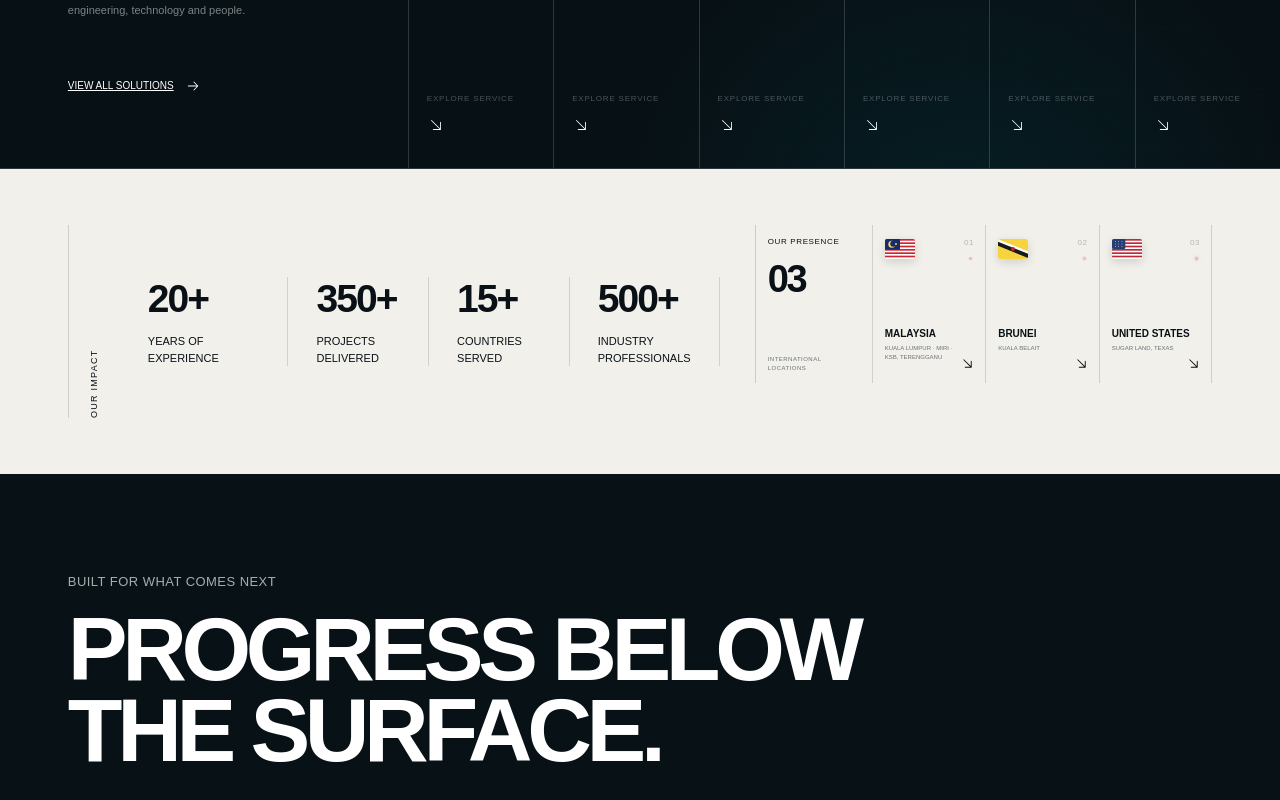
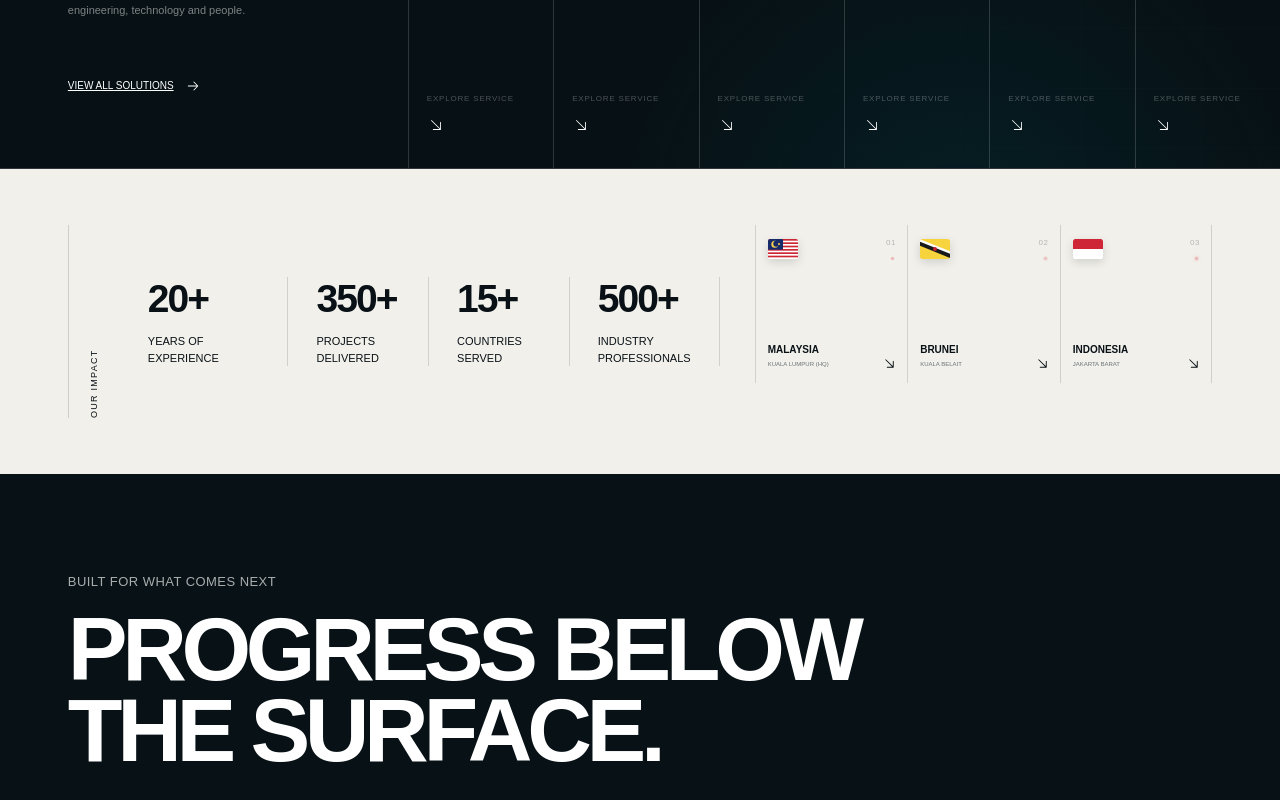
Before and after one commit to maizhakimm/rockoilgroup, a Next.js app: page / in a window 1280 px wide. Shown: the part 952-1752 px from the top of the page. Built offline with nearby package versions, Linux system fonts and the light colour scheme.

Commit message:
Correct presence countries and reveal office details

```diff
--- a/app/components/country-presence.tsx
+++ b/app/components/country-presence.tsx
@@ -24,39 +24,33 @@ function BruneiFlag() {
   );
 }
 
-function UsaFlag() {
+function IndonesiaFlag() {
   return (
     <svg viewBox="0 0 36 24" aria-hidden="true">
       <rect width="36" height="24" rx="2" fill="#fff" />
-      {[0, 4, 8, 12, 16, 20].map((y) => <rect key={y} y={y} width="36" height="2" fill="#bd2939" />)}
-      <rect width="16" height="12" rx="1.5" fill="#263d74" />
-      {[4, 8, 12].map((x) => [3, 6, 9].map((y) => <circle key={`${x}-${y}`} cx={x} cy={y} r=".55" fill="#fff" />))}
+      <path d="M0 2a2 2 0 0 1 2-2h32a2 2 0 0 1 2 2v10H0Z" fill="#ce2537" />
     </svg>
   );
 }
 
 const countries = [
-  { name: "Malaysia", location: "Kuala Lumpur · Miri · KSB, Terengganu", Flag: MalaysiaFlag },
-  { name: "Brunei", location: "Kuala Belait", Flag: BruneiFlag },
-  { name: "United States", location: "Sugar Land, Texas", Flag: UsaFlag },
+  { name: "Malaysia", office: "Kuala Lumpur (HQ)", address: "BO1-A-9, Menara 2, KL Eco City, 3 Jalan Bangsar, 59200 Kuala Lumpur.", Flag: MalaysiaFlag },
+  { name: "Brunei", office: "Kuala Belait", address: "C/O DPS, P.O. Box 557, Kuala Belait, KA1531, Negara Brunei Darussalam.", Flag: BruneiFlag },
+  { name: "Indonesia", office: "Jakarta Barat", address: "C/O PT. Indo Petrogas Energy, Graha Kencana Blok GK, Lantai 2E, Jl. Raya Pejuangan No. 88, 11530.", Flag: IndonesiaFlag },
 ];
 
 export function CountryPresence() {
   return (
     <div className="countryPresence">
-      <div className="presenceHeading">
-        <span>Our presence</span>
-        <strong>03</strong>
-        <small>International locations</small>
-      </div>
       <div className="countryGrid">
-        {countries.map(({ name, location, Flag }, index) => (
+        {countries.map(({ name, office, address, Flag }, index) => (
           <a className="countryCard" href="#contact" key={name}>
             <div className="flagIcon"><Flag /></div>
             <span className="countryIndex">0{index + 1}</span>
             <i aria-hidden="true" />
             <strong>{name}</strong>
-            <small>{location}</small>
+            <span className="countryOffice">{office}</span>
+            <small className="countryAddress">{address}</small>
             <ArrowDownRight size={15} />
           </a>
         ))}
--- a/app/globals.css
+++ b/app/globals.css
@@ -136,11 +136,7 @@ h1 .muted > span { color:transparent; background:linear-gradient(100deg,#505a5e
 .stat > span { display:block; margin-top:12px; text-transform:uppercase; font-size:11px; line-height:1.5; }
 .stat > span span { display:block; }
 .presence { position:relative; min-width:0; }
-.countryPresence { display:grid; grid-template-columns:105px 1fr; gap:12px; align-items:stretch; }
-.presenceHeading { border-left:1px solid rgba(7,16,20,.16); padding:12px 12px 10px; display:flex; flex-direction:column; text-transform:uppercase; }
-.presenceHeading > span { font-size:8px; letter-spacing:.08em; }
-.presenceHeading strong { margin-top:18px; font-size:38px; line-height:.8; letter-spacing:-.06em; }
-.presenceHeading small { margin-top:auto; color:#687175; font-size:6px; line-height:1.5; letter-spacing:.08em; }
+.countryPresence { display:block; min-width:0; }
 .countryGrid { display:grid; grid-template-columns:repeat(3,1fr); }
 .countryCard { min-width:0; height:158px; border-left:1px solid rgba(7,16,20,.14); padding:14px 12px; display:flex; flex-direction:column; position:relative; overflow:hidden; transition:color .4s,background .4s,transform .4s; }
 .countryCard:last-child { border-right:1px solid rgba(7,16,20,.14); }
@@ -152,15 +148,17 @@ h1 .muted > span { color:transparent; background:linear-gradient(100deg,#505a5e
 .countryCard:nth-child(2) > i { animation-delay:1s; }
 .countryCard:nth-child(3) > i { animation-delay:2s; }
 @keyframes countryBlink { 0%,30%,100% { opacity:.25; transform:scale(.7); } 10%,18% { opacity:1; transform:scale(1.25); box-shadow:0 0 7px rgba(225,32,44,.6); } }
-.countryCard > strong { margin-top:auto; text-transform:uppercase; font-size:10px; line-height:1.1; transition:transform .4s,color .35s; }
-.countryCard > small { min-height:25px; margin-top:5px; padding-right:15px; color:#697276; font-size:6px; line-height:1.45; text-transform:uppercase; transition:color .35s; }
+.countryCard > strong { margin-top:auto; text-transform:uppercase; font-size:10px; line-height:1.1; transition:transform .4s,color .35s,margin .4s; }
+.countryOffice { margin-top:5px; padding-right:15px; color:#697276; font-size:6px; line-height:1.45; text-transform:uppercase; transition:color .35s,transform .4s; }
+.countryAddress { max-height:0; opacity:0; overflow:hidden; margin-top:0; padding-right:14px; color:rgba(255,255,255,.58); font-size:6px; line-height:1.45; text-transform:none; transition:max-height .4s,opacity .35s,margin .4s; }
 .countryCard > svg { position:absolute; right:10px; bottom:12px; transition:transform .35s,color .35s; }
 .countryCard:hover { color:#fff; transform:translateY(-5px); }
 .countryCard:hover:before { transform:translateY(0); }
 .countryCard:hover .flagIcon { transform:scale(1.12); box-shadow:0 5px 16px rgba(0,0,0,.35); }
 .countryCard:hover .countryIndex { color:rgba(255,255,255,.35); }
-.countryCard:hover > strong { color:#fff; transform:translateY(-2px); }
-.countryCard:hover > small { color:rgba(255,255,255,.5); }
+.countryCard:hover > strong { color:#fff; transform:translateY(-2px); margin-top:10px; }
+.countryCard:hover .countryOffice { color:rgba(255,255,255,.78); }
+.countryCard:hover .countryAddress { max-height:45px; opacity:1; margin-top:5px; }
 .countryCard:hover > svg { color:#e1202c; transform:translate(3px,3px); }
 .closing { padding:100px clamp(28px,5.3vw,88px) 120px; background:#081216; }
 .closing h2 { text-transform:uppercase; font-size:clamp(48px,7vw,110px); line-height:.9; letter-spacing:-.06em; margin:20px 0 42px; }
@@ -223,11 +221,9 @@ h1 .muted > span { color:transparent; background:linear-gradient(100deg,#505a5e
   .stat:nth-child(2) { border-right:0; }
   .stat:nth-child(3) { padding-left:0; }
   .stat strong { font-size:34px; }
-  .countryPresence { grid-template-columns:1fr; }
-  .presenceHeading { min-height:105px; }
-  .presenceHeading strong { margin-top:14px; }
   .countryGrid { grid-template-columns:1fr; }
   .countryCard { height:125px; border-right:1px solid rgba(7,16,20,.14); }
+  .countryAddress { max-height:42px; opacity:1; margin-top:5px; color:#697276; }
   .closing { padding:80px 20px 100px; }
 }
 @media (prefers-reduced-motion:reduce) { html { scroll-behavior:auto; } * { transition:none !important; animation:none !important; } .scanSignal,.scanPacket { display:none; } }
```
